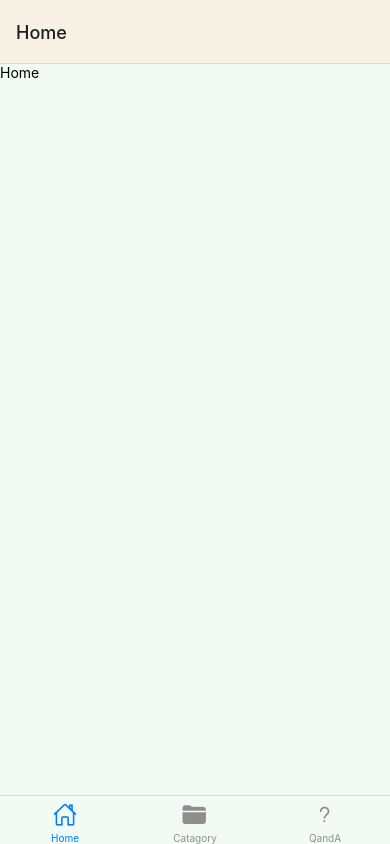
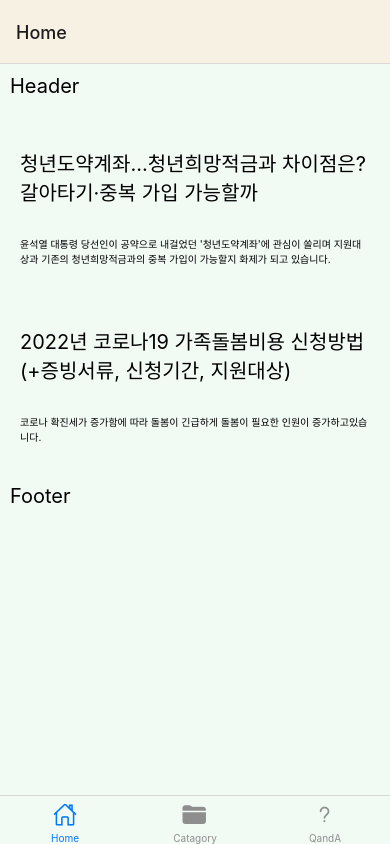
Before and after one commit to jae-hun-e/salgooNews, a React Native app: screen /Home in a window 390 px wide. Built offline with nearby package versions, Linux system fonts and the light colour scheme.

Commit message:
main view flatlist 작성 시작!

```diff
--- a/screens/Catagory.js
+++ b/screens/Catagory.js
@@ -4,16 +4,28 @@ import colors from "../JS/theme/colors";
 
 const exList = [
   {
-    name: "소상공인",
+    name: "서울특별시",
   },
   {
-    name: "코로나",
+    name: "부산시",
   },
   {
-    name: "안산시",
+    name: "대구시",
   },
   {
-    name: "인천",
+    name: "인천시",
+  },
+  {
+    name: "광주시",
+  },
+  {
+    name: "대전시",
+  },
+  {
+    name: "울산시",
+  },
+  {
+    name: "세종특별자치시",
   },
 ];
 
@@ -40,6 +52,7 @@ const CatagoryList = styled.View`
   flex-direction: row;
   flex-wrap: wrap;
   justify-content: space-around;
+  margin-top: 30px;
 `;
 
 const List = styled.TouchableOpacity`
--- a/screens/Home.js
+++ b/screens/Home.js
@@ -1,10 +1,55 @@
 import React from "react";
-import { Text, View } from "react-native";
+import { FlatList, View } from "react-native";
+import styled from "styled-components/native";
+
+const tmp = [
+  {
+    id: 1,
+    title: "청년도약계좌…청년희망적금과 차이점은? 갈아타기·중복 가입 가능할까",
+    info: "윤석열 대통령 당선인이 공약으로 내걸었던 '청년도약계좌'에 관심이 쏠리며 지원대상과 기존의 청년희망적금과의 중복 가입이 가능할지 화제가 되고 있습니다.",
+    link: "https://www.salgoonews.com/news/articleView.html?idxno=17354",
+    img: "https://cdn.salgoonews.com/news/photo/202203/17354_41531_563.jpg",
+  },
+  {
+    id: 2,
+    title: "2022년 코로나19 가족돌봄비용 신청방법 (+증빙서류, 신청기간, 지원대상)",
+    info: "코로나 확진세가 증가함에 따라 돌봄이 긴급하게 돌봄이 필요한 인원이 증가하고있습니다. ",
+    link: "https://www.salgoonews.com/news/articleView.html?idxno=17314",
+    img: "https://cdn.salgoonews.com/news/photo/202203/17314_41485_3411.jpg",
+  },
+];
 
 const Home = () => (
   <View>
-    <Text>Home</Text>
+    <FlatList
+      keyExtractor={(item) => item.id + ""}
+      ListHeaderComponent={() => <Text>Header</Text>}
+      data={tmp}
+      renderItem={({ item }) => (
+        <News>
+          <Text>{item.title}</Text>
+          <Info>{item.info}</Info>
+        </News>
+      )}
+      ListFooterComponent={() => <Text>Footer</Text>}
+    />
   </View>
 );
 
 export default Home;
+
+const News = styled.TouchableOpacity`
+  display: flex;
+  margin: 20px 10px;
+`;
+
+const Text = styled.Text`
+  font-size: 20px;
+  margin-bottom: 10px;
+  padding: 10px;
+`;
+
+const Info = styled.Text`
+  font-size: 10px;
+  padding: 10px;
+`;
```
